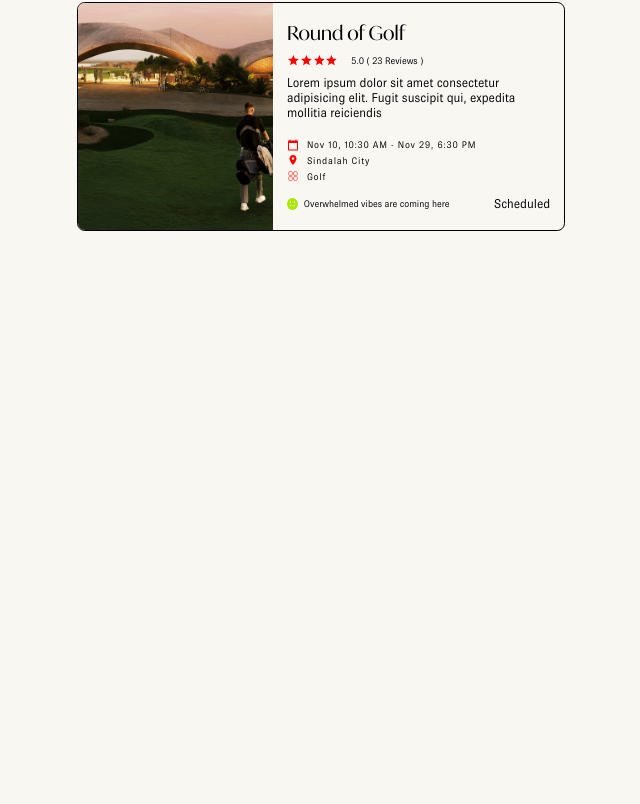
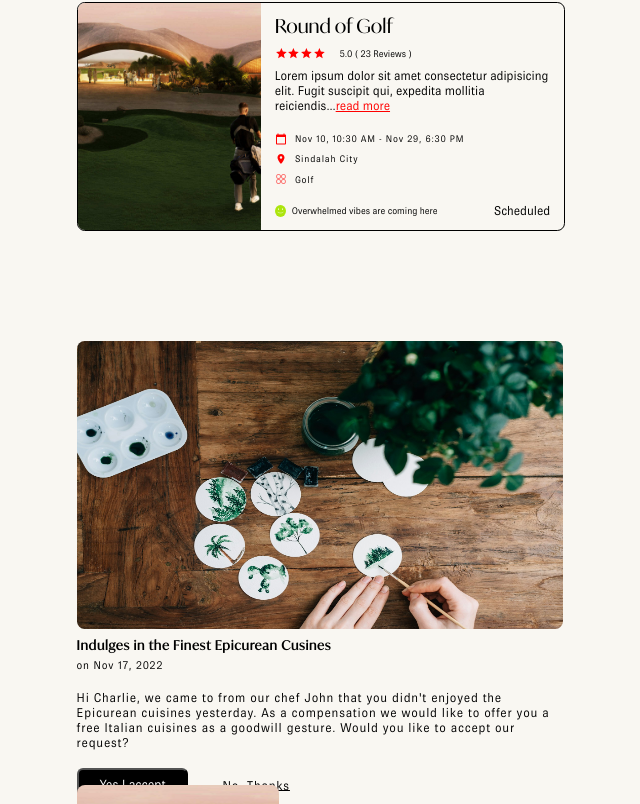
Before and after one commit to anants23O02/NEOM, a React (Vite) app in the folder client/: page / in a window 1280 px wide. Shown: the part 216-1020 px from the top of the page, without its empty margins (13-653 px from the left). Before the commit the page ends 800 px from the top, so only its background shows below. Built offline with nearby package versions, Linux system fonts and the light colour scheme.

Commit message:
fixed broadcard

```diff
--- a/client/package.json
+++ b/client/package.json
@@ -12,6 +12,7 @@
   },
   "dependencies": {
     "@types/leaflet": "^1.9.16",
+    "lucide-react": "^0.474.0",
     "react": "^18.3.1",
     "react-dom": "^18.3.1",
     "react-icons": "^5.4.0",
--- a/client/src/components/BigImageCard/BigImageCard.module.css
+++ b/client/src/components/BigImageCard/BigImageCard.module.css
@@ -1,38 +1,55 @@
-.bigCard{
+.fontIvyMode,
+.bigCardContent
+{
+    font-family: 'IvyMode';
+}
+.fontBrownLight,
+.bigCardDate,
+.bigCardDesc,
+.bigCardFooter button,
+.bigCardFooter a{
+
+    font-family: 'BrownLight';
+}
+
+.bigCard {
+--card-height:34.68vw;
   height: 34.68vw;
   width: 38vw;
-    padding-top: 50px;
+  padding-top: 10%;
   display: flex;
   flex-direction: column;
+  letter-spacing: 0.8px;
 }
-.bigCard img{
+.bigCard img {
   height: 64.86%;
   width: 100%;
   border-radius: 0.6vw;
   margin-bottom: 8px;
 }
-.bigCardContent{
-    font-size: 16px;
-    padding-bottom: 5px;
-    font-weight: 900;
+.bigCardContent {
+  font-size: 0.8rem;
+  padding-bottom: calc(0.015 * var(--card-height));
+  font-weight: 700;
 }
-.bigCardDate{
-    font-size: 10px;
-    padding-bottom: 16px;
+.bigCardDate {
+  font-size: 0.7rem;
+  padding-bottom: calc(0.04 * var(--card-height));
 }
-.bigCardDesc{
-    font-size: 16px;
-    padding-bottom: 16px;
+.bigCardDesc {
+  font-size: 0.8rem;
+  padding-bottom: calc(0.04 * var(--card-height));
+
 }
-.bigCardFooter button{
-    width: 143px;
+.bigCardFooter button {
+  width: 23%;
   height: 34.15px;
   background-color: black;
   color: white;
   border-radius: 6px;
-    margin-right: 21.3475px;
+  margin-right: 7%;
 }
 .bigCardFooter a {
   color: black;
-    font-size: 14px;
+  font-size: 0.8rem;
 }
--- a/client/src/components/BigImageCard/BigImageCard.tsx
+++ b/client/src/components/BigImageCard/BigImageCard.tsx
@@ -1,5 +1,5 @@
 import styles from "./BigImageCard.module.css";
-import image from "../assets/img/art.jpg";
+import image from "../../assets/img/art.jpg";
 export const BigImageCard: React.FC = () => {
   return (
     <>
@@ -20,7 +20,7 @@ export const BigImageCard: React.FC = () => {
                 Yes I accept
             </button>
             <a href="#">
-                No Thanks
+                No, Thanks
             </a>
         </div>
       </div>
--- /dev/null
+++ b/client/src/components/DynamicCardImage/DynamicCardImage.tsx
@@ -0,0 +1,9 @@
+import image from '../../assets/img/golf.jpg';
+
+export const DynamicCardImage:React.FC = () =>{
+
+
+    return (
+        <img src={image} style={{height:"21vw",width:"15.8vw",borderRadius:"8px",objectFit:'cover'}} alt="" />
+    );
+}
--- a/client/src/components/HorizontalCard/HorizontalCard.module.css
+++ b/client/src/components/HorizontalCard/HorizontalCard.module.css
@@ -87,7 +87,7 @@
   display: flex;
   flex-direction: row;
   align-items: center;
-  padding-bottom: 1.5%;
+  padding-bottom: 3%;
   letter-spacing: 0.8px;
 }
 
--- a/client/src/components/HorizontalCard/HorizontalCard.tsx
+++ b/client/src/components/HorizontalCard/HorizontalCard.tsx
@@ -31,7 +31,10 @@ export const HorizontalCard: React.FC<HorizontalCardProps> = ({value}) => {
           className={styles.cardDescription}
         >
           Lorem ipsum dolor sit amet consectetur adipisicing elit. Fugit
-          suscipit qui, expedita mollitia reiciendis
+          suscipit qui, expedita mollitia reiciendis...
+          <span style={{color:'red',textDecoration:'underline'}}>
+            read more
+          </span>
         </div>
 
         <div className={styles.cardDetails}>
--- a/client/src/pages/dashboard.tsx
+++ b/client/src/pages/dashboard.tsx
@@ -1,7 +1,11 @@
 import { Navbar } from "../components/Navbar/Navbar";
 import styles from "../styles/dashboard.module.css";
-import {HorizontalCard} from '../components/HorizontalCard/HorizontalCard'
-import {LocationCards} from '../assets/Dummydata/LocationCards'
+import {HorizontalCard} from '../components/HorizontalCard/HorizontalCard';
+import {LocationCards} from '../assets/Dummydata/LocationCards';
+import {BigImageCard} from '../components/BigImageCard/BigImageCard';
+import {DynamicCardImage} from '../components/DynamicCardImage/DynamicCardImage';
+
+
 export const Dashboard: React.FC = () => {
   const upcomingEvents = [0,1,2]
   console.log('LocationCards :>> ', LocationCards);
@@ -16,6 +20,9 @@ export const Dashboard: React.FC = () => {
             the location. <br /> We wish you to enjoy the activities and the weather!
           </div>
           <HorizontalCard value={LocationCards[0]} />
+          <BigImageCard />
+          <DynamicCardImage />
+
         </div>
       </section>
     </>
```
Also changed, not shown: 1 other file (tests, documents, lock files or other folders). Lines whose indentation alone changed are shown as unchanged.
